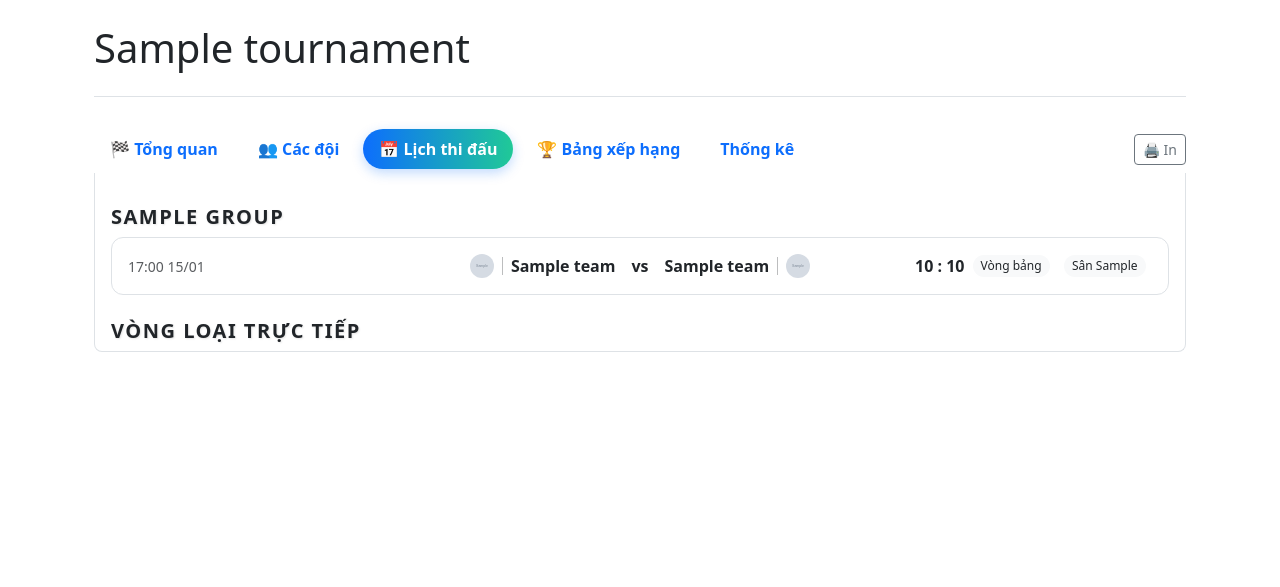
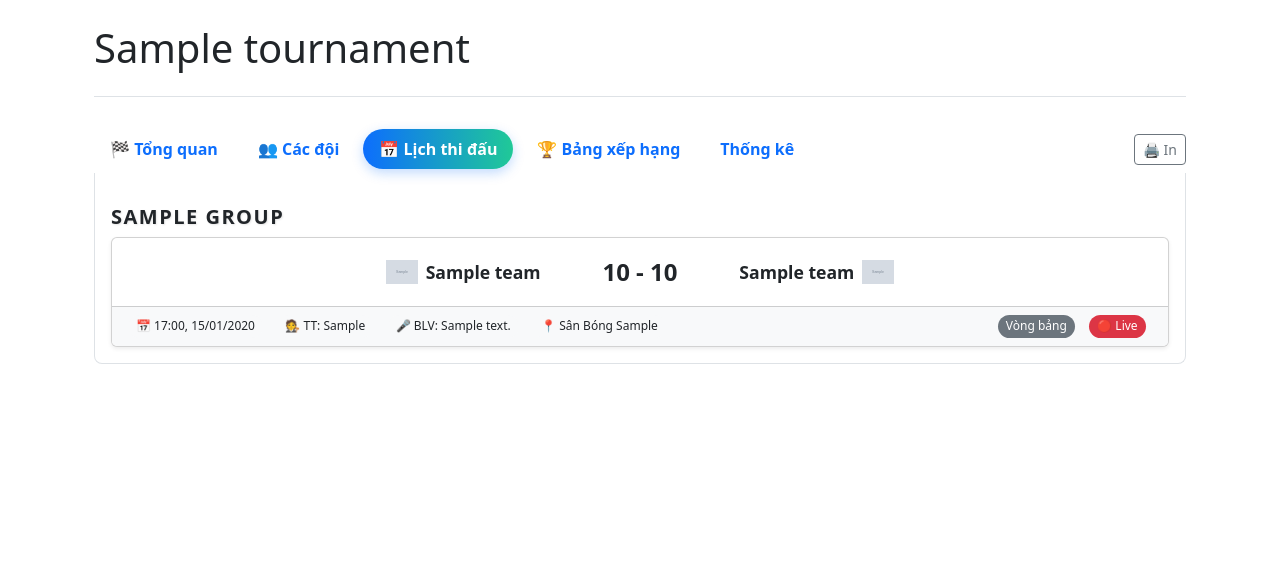
Before and after one commit to dbpsportsvn-glitch/dbpsports, a Django app: page /tournament/1/ in a window 1280 px wide, after a click on "📅 Lịch thi đấu". Shown: the part 56-643 px from the top of the page. Run offline with Django 5.2, Linux system fonts and the light colour scheme; tables that the repository leaves empty hold one stand-in row (values such as "Sample post"); grey boxes marked "Sample" are stand-in pictures.

Commit message:
Fix score display logic and styles

```diff
--- a/backend/static/css/custom.css
+++ b/backend/static/css/custom.css
@@ -161,3 +161,28 @@
     border-right: 0;
     border-left: 0;
 }
+
+/* backend/static/css/custom.css */
+
+.match-card-final {
+    transition: box-shadow .2s ease-in-out;
+}
+.match-card-final:hover {
+    box-shadow: 0 .5rem 1rem rgba(0,0,0,.15)!important;
+}
+.match-card-final .team-logo {
+    height: 32px; width: 32px; object-fit: contain;
+}
+.match-card-final .team-name {
+    font-weight: 600;
+    font-size: 1.1rem;
+}
+.match-card-final .match-score {
+    font-weight: 700;
+    font-size: 1.5rem;
+}
+.match-card-final .card-footer {
+    background-color: #f8f9fa;
+    font-size: 0.8rem;
+    padding: 0.5rem 1rem;
+}
--- a/backend/tournaments/admin.py
+++ b/backend/tournaments/admin.py
@@ -133,7 +133,7 @@ class PlayerAdmin(admin.ModelAdmin):
 
 @admin.register(Match)
 class MatchAdmin(admin.ModelAdmin):
-    list_display = ('__str__', 'tournament', 'match_round', 'match_time', 'team1_score', 'team2_score', 'location')
+    list_display = ('__str__', 'tournament', 'match_round', 'match_time', 'team1_score', 'team2_score', 'referee') # Thêm referee
     list_filter = ('tournament', 'match_round',)
     list_editable = ('team1_score', 'team2_score',)
     list_display_links = ('__str__', 'match_time',)
--- a/backend/tournaments/models.py
+++ b/backend/tournaments/models.py
@@ -130,6 +130,8 @@ class Match(models.Model):
     team1_score = models.PositiveIntegerField(null=True, blank=True)
     team2_score = models.PositiveIntegerField(null=True, blank=True)
     livestream_url = models.URLField(max_length=500, null=True, blank=True)
+    referee = models.CharField(max_length=100, null=True, blank=True)
+    commentator = models.CharField(max_length=100, null=True, blank=True)
 
     def get_absolute_url(self):
         return reverse("match_detail", kwargs={"pk": self.pk})
--- /dev/null
+++ b/backend/tournaments/templates/tournaments/partials/match_card.html
@@ -0,0 +1,35 @@
+<a href="{% url 'match_detail' pk=match.pk %}" class="text-decoration-none text-reset">
+    <div class="card shadow-sm match-card-final">
+        <div class="card-body">
+            <div class="row align-items-center text-center">
+                <div class="col-5 d-flex align-items-center justify-content-end gap-2">
+                    {% if match.team1.logo %}<img src="{{ match.team1.logo.url }}" class="team-logo">{% endif %}
+                    <span class="team-name">{{ match.team1.name }}</span>
+                </div>
+                <div class="col-2">
+                    {% if match.team1_score is not None and match.team2_score is not None %}
+                        <span class="match-score">{{ match.team1_score }} - {{ match.team2_score }}</span>
+                    {% else %}
+                        <span class="match-score">VS</span>
+                    {% endif %}
+                </div>
+                <div class="col-5 d-flex align-items-center justify-content-start gap-2">
+                    <span class="team-name">{{ match.team2.name }}</span>
+                    {% if match.team2.logo %}<img src="{{ match.team2.logo.url }}" class="team-logo">{% endif %}
+                </div>
+            </div>
+        </div>
+        <div class="card-footer d-flex justify-content-between align-items-center flex-wrap gap-2">
+            <div class="d-flex align-items-center flex-wrap gap-2">
+                <span class="chip">📅 {{ match.match_time|date:"H:i, d/m/Y" }}</span>
+                {% if match.referee %}<span class="chip">🧑‍⚖️ TT: {{ match.referee }}</span>{% endif %}
+                {% if match.commentator %}<span class="chip">🎤 BLV: {{ match.commentator }}</span>{% endif %}
+                <span class="chip">📍 Sân Bóng {{ match.location|default:"-"}}</span>
+            </div>
+            <div class="d-flex align-items-center flex-wrap gap-2">
+                <span class="chip bg-secondary text-white">{{ match.get_match_round_display }}</span>
+                {% if match.livestream_url %}<a href="{% url 'livestream' %}" class="chip bg-danger text-white text-decoration-none">🔴 Live</a>{% endif %}
+            </div>
+        </div>
+    </div>
+</a>
--- a/backend/tournaments/templates/tournaments/tournament_detail.html
+++ b/backend/tournaments/templates/tournaments/tournament_detail.html
@@ -94,117 +94,29 @@
     <!-- Lịch thi đấu -->
     <div class="tab-pane fade card-pane" id="schedule" role="tabpanel">
         <div id="schedule-all">
-        {% with all_matches=tournament.matches.all %}
-
-        {# --- Vòng bảng theo từng Bảng --- #}
             {% for g in tournament.groups.all %}
                 <h5 class="section-title mt-3">{{ g.name }}</h5>
-            <div class="row row-cols-1 g-3">
-            {% for m in all_matches %}
-                {% if m.match_round == 'GROUP' and m.team1.group_id == g.id and m.team2.group_id == g.id %}
+                <div class="row row-cols-1 g-2">
+                    {% for m in group_matches %}
+                        {% if m.team1.group_id == g.id %}
                             <div class="col">
-                    <a href="{% url 'match_detail' pk=m.pk %}?tab=schedule" class="text-decoration-none text-reset">
-                    <div class="card match-card">
-                        <div class="card-body mc">
-                        <div class="mc-left">{{ m.match_time|date:"H:i d/m" }}</div>
-
-                        <div class="mc-center">
-                            <div class="d-flex align-items-center">
-                            {% if m.team1.logo %}
-                                <img class="mc-logo" src="{{ m.team1.logo.url }}" alt="">
-                                <span style="display:inline-block;width:1px;height:18px;background:currentColor;opacity:.3;margin:0 .5rem;"></span>
-                            {% endif %}
-                            <span class="mc-name">{{ m.team1.name }}</span>
-                            </div>
-
-                            <span class="fw-bold px-2">vs</span>
-
-                            <div class="d-flex align-items-center">
-                            <span class="mc-name">{{ m.team2.name }}</span>
-                            <span style="display:inline-block;width:1px;height:18px;background:currentColor;opacity:.3;margin:0 .5rem;"></span>
-                            {% if m.team2.logo %}
-                                <img class="mc-logo" src="{{ m.team2.logo.url }}" alt="">
-                            {% endif %}
-                            </div>
-                        </div>
-
-                        <div class="mc-right">
-                            <span class="mc-score">
-                              {% if m.team1_score is None and m.team2_score is None %}
-                                - : -
-                              {% else %}
-                                {{ m.team1_score|default_if_none:"0" }} : {{ m.team2_score|default_if_none:"0" }}
-                              {% endif %}
-                            </span>
-                            <span class="chip">{{ m.get_match_round_display|default:m.match_round }}</span>
-                            {% if m.location %}<span class="chip">Sân {{ m.location }}</span>{% endif %}
-                        </div>
-                        </div>
-                    </div>
-                    </a>
+                                {% include 'tournaments/partials/match_card.html' with match=m %}
                             </div>
                         {% endif %}
-            {% empty %}
-                <div class="col"><p class="text-muted">Chưa có trận.</p></div>
                     {% endfor %}
                 </div>
-        {% empty %}
-            <p class="text-muted">Chưa có bảng đấu.</p>
             {% endfor %}
 
-        {# --- Vòng loại trực tiếp --- #}
+            {% if knockout_matches %}
                 <h5 class="section-title mt-4">Vòng Loại trực tiếp</h5>
-        <div class="row row-cols-1 g-3">
-            {% for m in all_matches %}
-            {% if m.match_round != 'GROUP' %}
+                <div class="row row-cols-1 g-2">
+                    {% for m in knockout_matches %}
                         <div class="col">
-                <a href="{% url 'match_detail' pk=m.pk %}?tab=schedule" class="text-decoration-none text-reset">
-                    <div class="card match-card">
-                    <div class="card-body mc">
-                        <div class="mc-left">{{ m.match_time|date:"H:i d/m" }}</div>
-
-                        <div class="mc-center">
-                        <div class="d-flex align-items-center">
-                            {% if m.team1.logo %}
-                            <img class="mc-logo" src="{{ m.team1.logo.url }}" alt="">
-                            <span style="display:inline-block;width:1px;height:18px;background:currentColor;opacity:.3;margin:0 .5rem;"></span>
-                            {% endif %}
-                            <span class="mc-name">{{ m.team1.name }}</span>
+                            {% include 'tournaments/partials/match_card.html' with match=m %}
                         </div>
-
-                        <span class="fw-bold px-2">vs</span>
-
-                        <div class="d-flex align-items-center">
-                            <span class="mc-name">{{ m.team2.name }}</span>
-                            <span style="display:inline-block;width:1px;height:18px;background:currentColor;opacity:.3;margin:0 .5rem;"></span>
-                            {% if m.team2.logo %}
-                            <img class="mc-logo" src="{{ m.team2.logo.url }}" alt="">
-                            {% endif %}
-                        </div>
-                        </div>
-
-                        <div class="mc-right">
-                        <span class="mc-score">
-                          {% if m.team1_score is None and m.team2_score is None %}
-                            - : -
-                          {% else %}
-                            {{ m.team1_score|default_if_none:"0" }} : {{ m.team2_score|default_if_none:"0" }}
-                          {% endif %}
-                        </span>
-                        <span class="chip">{{ m.get_match_round_display|default:m.match_round }}</span>
-                        {% if m.location %}<span class="chip">Sân {{ m.location }}</span>{% endif %}
-                        </div>
-                    </div>
-                    </div>
-                </a>
+                    {% endfor %}
                 </div>
             {% endif %}
-            {% empty %}
-            <div class="col"><p class="text-muted">Chưa có trận.</p></div>
-            {% endfor %}
-        </div>
-
-        {% endwith %}
         </div>
     </div>
 
```
Also changed, not shown: backend/tournaments/templates/tournaments/match_detail.html (+4 -5 lines), backend/tournaments/migrations/0013_match_commentator_match_referee.py (added). Lines whose indentation alone changed are shown as unchanged.
